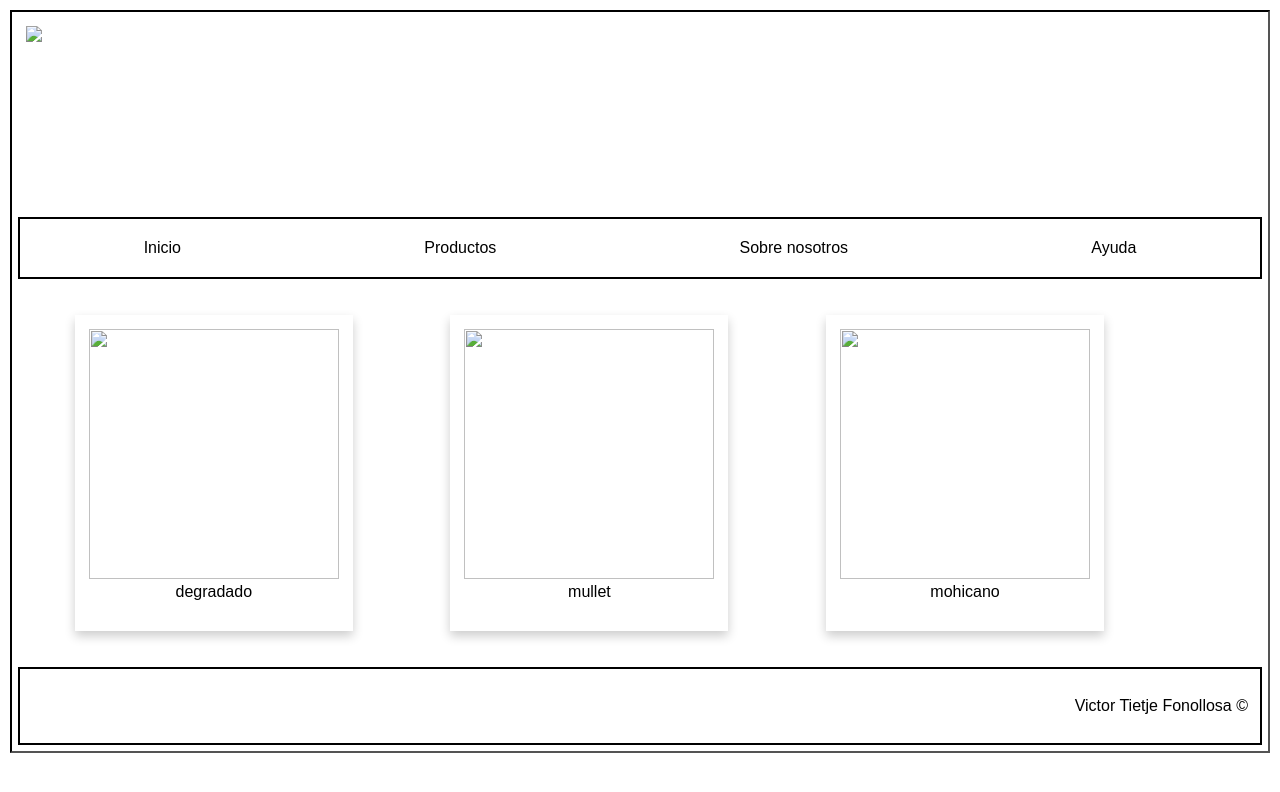
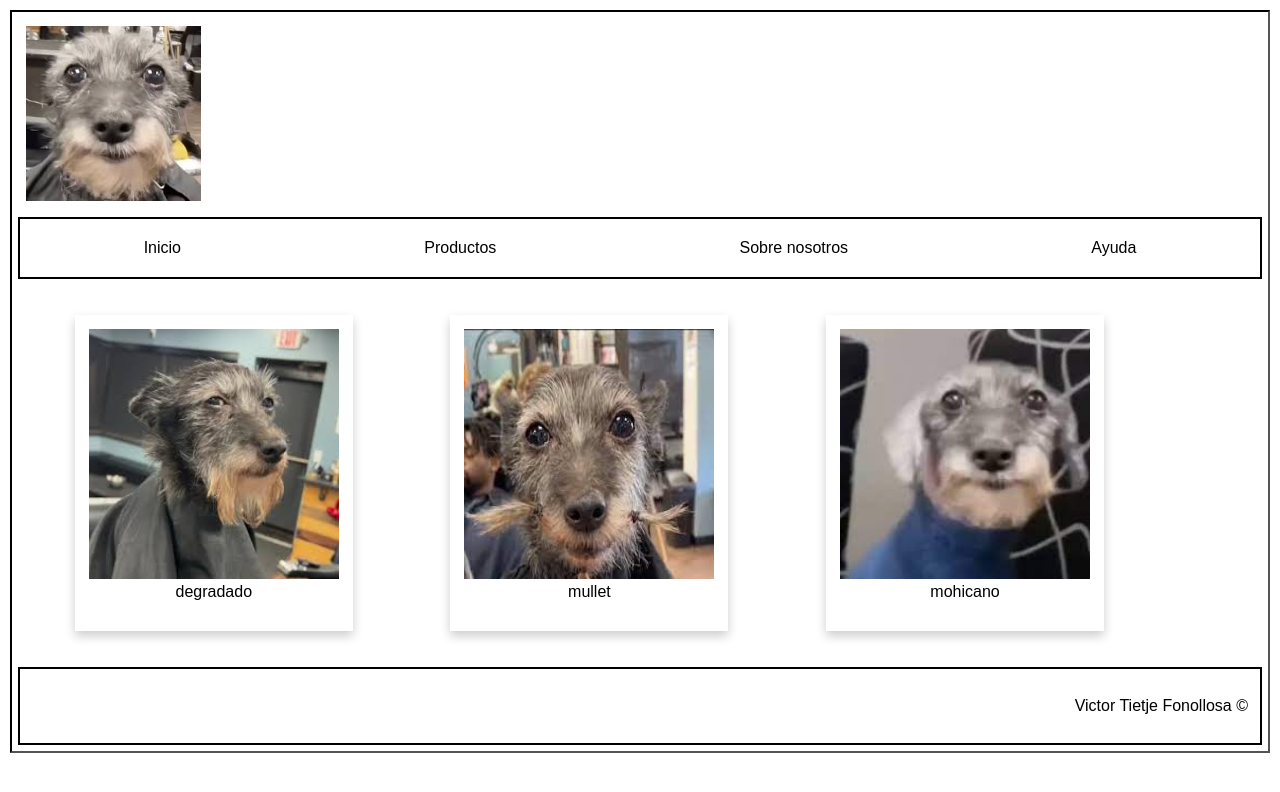
Before and after one commit to victietje/LM_VictorTietje, a plain HTML site: page productos.html in a window 1280 px wide. Drawn offline with Linux system fonts and the light colour scheme; a web font is replaced by a local one.

Commit message:
Update productos.html

```diff
--- a/productos.html
+++ b/productos.html
@@ -10,7 +10,7 @@
     </head>
     <body>
         <header>
-            <img src="../Victor-Tietje-Fonollosa-práctica1-UT3/images.jpg" height="175px">
+            <img src="../imágenes/images.jpg" height="175px">
         </header>
         <nav>
             <ul>Inicio</ul>
@@ -21,17 +21,17 @@
         <main>
             <div>
             <a href="https://es.wikipedia.org/wiki/Dachshund">
-            <img src="../Victor-Tietje-Fonollosa-práctica1-UT3/producto1.jpg" width="250" height="250"></a>
+            <img src="../imágenes/producto1.jpg" width="250" height="250"></a>
             degradado
             </div>
             <div>
             <a href="https://es.wikipedia.org/wiki/Chihuahua_(perro)">
-            <img src="../Victor-Tietje-Fonollosa-práctica1-UT3/producto2.jpg" width="250" height="250"></a>
+            <img src="../imágenes/producto2.jpg" width="250" height="250"></a>
             mullet
             </div>
             <div>
             <a href="https://es.wikisource.org/wiki/El_perro_de_San_Roque">
-            <img src="../Victor-Tietje-Fonollosa-práctica1-UT3/producto3.jpg" width="250" height="250"></a>
+            <img src="../imágenes/producto3.jpg" width="250" height="250"></a>
             mohicano
             </div>
         </main>
```
